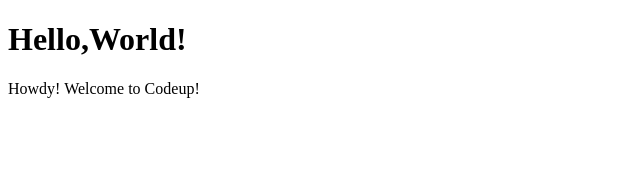
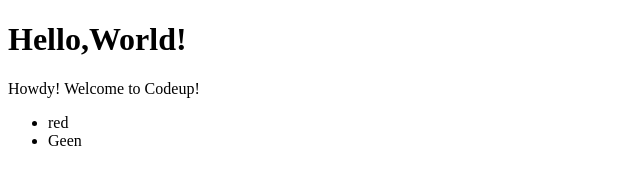
Before and after one commit to emata10/codeup-web-exercise, a plain HTML site: page hello-world.html in a window 1280 px wide. Shown: the full height of the page, 0-640 px from the left. Drawn offline with Linux system fonts and the light colour scheme.

Commit message:
completed adding a ul with lis to my hello-world

```diff
--- a/hello-world.html
+++ b/hello-world.html
@@ -7,5 +7,10 @@
 <body>
     <h1>Hello,World!</h1>
     <p>Howdy! Welcome to Codeup!</p>
+    <ul>
+        <li>red</li>
+        <li>Geen</li>
+
+    </ul>
 </body>
 </html>
```
